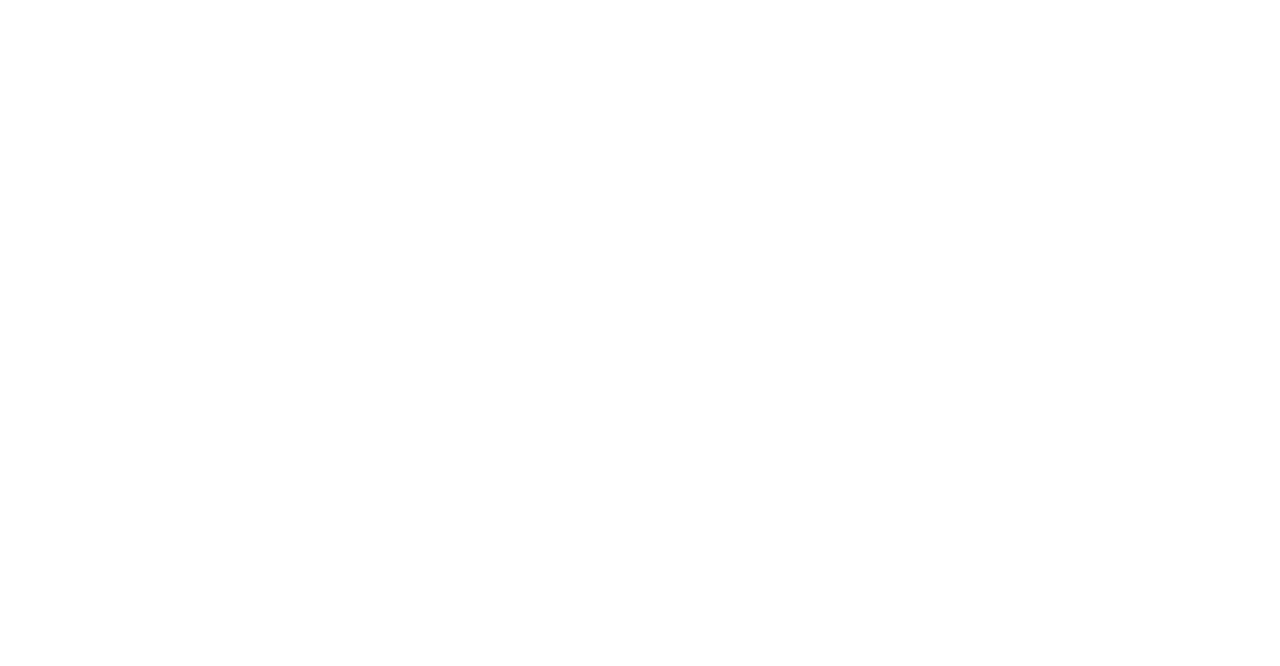
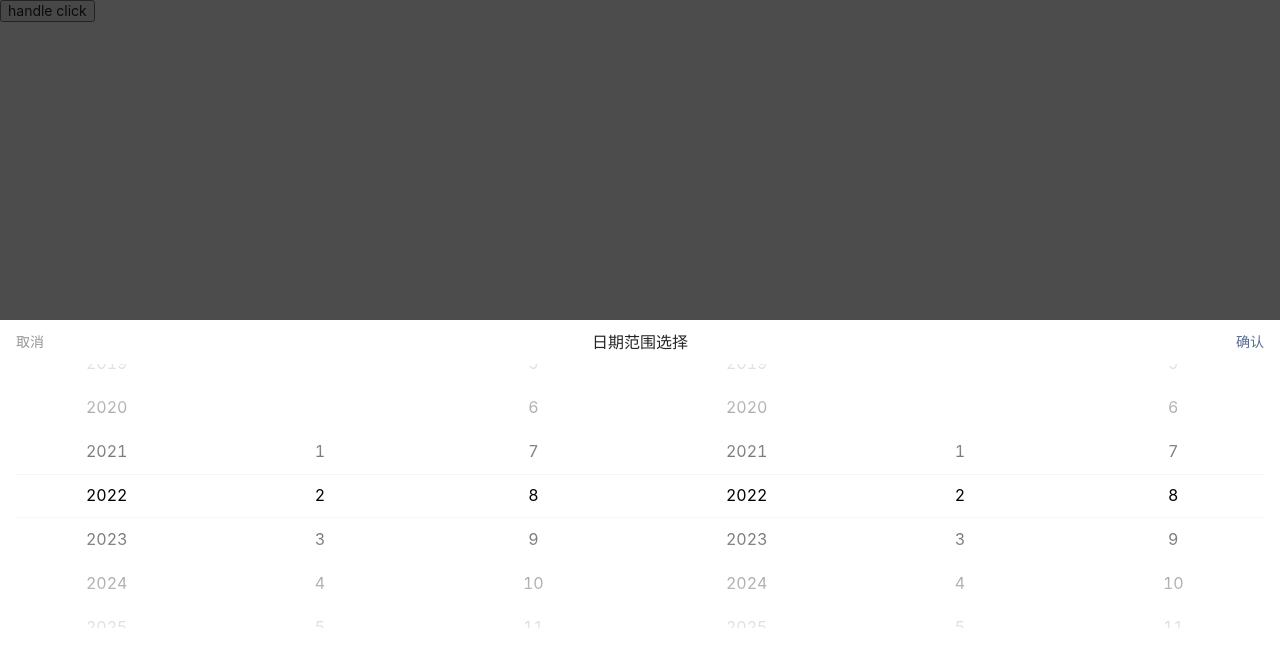
Before and after one commit to cc-hearts/ui-demi, a Vue app: page /#/ in a window 1280 px wide. Shown: the top 666 px of the page. Built offline with nearby package versions, Linux system fonts and the light colour scheme.

Commit message:
chore: add rangeDatePicker component

```diff
--- /dev/null
+++ b/src/components/rangeDatePicker.vue
@@ -0,0 +1,227 @@
+<template>
+  <div>
+    <van-popup position="bottom" :style="{ height: '60%' }" :value="showNative" @input="handleChangeShow">
+      <van-picker :title="title" show-toolbar :columns="columns" @change="handleChange" />
+    </van-popup>
+  </div>
+</template>
+
+<script>
+import { Picker, Popup } from 'vant'
+// 日期范围选择框
+export default {
+  name: 'RangeDatePicker',
+  components: {
+    'van-picker': Picker,
+    'van-popup': Popup,
+  },
+  props: {
+    // 是否显示日期范围选择框
+    type: {
+      type: String,
+      default: 'date',
+    },
+    show: {
+      type: Boolean,
+      default: false,
+    },
+    // 日期范围选择框的标题
+    title: {
+      type: String,
+      default: '日期范围选择',
+    },
+    // 日期范围选择框的最小日期
+    minDate: {
+      type: Date,
+      default: () => new Date(1970, 1, 1),
+    },
+    // 日期范围选择框的最大日期
+    maxDate: {
+      type: Date,
+      default: () => new Date(2035, 12, 31),
+    },
+    // 日期范围选择框的默认日期范围
+    defaultDate: {
+      type: Date,
+      default: () => new Date(),
+    },
+    // 日期范围选择框的日期范围
+    range: {
+      type: Array,
+      default: () => [],
+    },
+    // 日期范围选择框的日期范围变化时的回调函数
+    onChange: {
+      type: Function,
+      default: () => {},
+    },
+  },
+  data() {
+    return {
+      columns: [],
+      maxYear: 2035,
+      minYear: 1970,
+      maxMonth: 12,
+      minMonth: 1,
+      maxDay: 31,
+      minDay: 1,
+      showNative: false,
+    }
+  },
+  watch: {
+    type: {
+      handler() {
+        this.initRangeDate()
+      },
+      immediate: true,
+    },
+    show: {
+      handler(val) {
+        this.showNative = val
+      },
+      immediate: true,
+    },
+  },
+  methods: {
+    initRangeDate() {
+      // 根据当前的时间来初始化
+      const year = this.getYearRange(true, true)
+      if (this.type === 'date') {
+        const month = this.getMonthRange()
+        const date = this.getDateRange()
+        this.columns = this.formatRangeDate(year, month, date)
+      } else if (this.type === 'month') {
+        const month = this.getMonthRange()
+        this.columns = this.formatRangeDate(year, month)
+      } else if (this.type === 'year') {
+        this.columns = this.formatRangeDate(year)
+      }
+    },
+    formatRangeDate(...args) {
+      let api = ['getFullYear', 'getMonth', 'getDate']
+      api = [...api].concat(api)
+      const arr = [...args].concat(args)
+      return arr.map((val, index) => {
+        return {
+          values: val,
+          defaultIndex: val.findIndex((i) => i === this.defaultDate[api[index]]()),
+        }
+      })
+    },
+    getData(api, maxBool, minBool) {
+      const arr = []
+      let min = api === 'getFullYear' ? this.minYear : api === 'getMonth' ? this.minMonth : this.minDay
+      let max = api === 'getFullYear' ? this.maxYear : api === 'getMonth' ? this.maxMonth : this.maxDay
+      if (minBool) {
+        min = this.minDate[api]()
+      }
+      if (maxBool) {
+        max = this.maxDate[api]()
+      }
+
+      for (let i = min; i <= max; i++) {
+        arr.push(i)
+      }
+      return arr
+    },
+    getYearRange(isMax = false, isMin = false) {
+      return this.getData('getFullYear', isMax, isMin)
+    },
+    getMonthRange(isMax = false, isMin = false) {
+      return this.getData('getMonth', isMax, isMin)
+    },
+    getDateRange(isMax = false, isMin = false) {
+      return this.getData('getDate', isMax, isMin)
+    },
+    handleChangeShow(val) {
+      this.$emit('update:show', val)
+    },
+    enquireArray(arr1, arr2) {
+      if (arr1.length !== arr2.length) return false
+      for (let i = 0; i < arr1.length; i++) {
+        if (arr1[i] !== arr2[i]) return false
+      }
+      return true
+    },
+    dateFilter(getData, isMax, isMin, index) {
+      const day = this[getData](isMax, isMin)
+      this.columns.splice(index, 1, {
+        values: day,
+      })
+    },
+    getMonth(index, field, picker) {
+      const val = picker[index]
+      const min = this.minDate.getFullYear()
+      const max = this.maxDate.getFullYear()
+      if (field === 'year') {
+        if (val === min || val === max) {
+          // 对月份限制
+          this.dateFilter('getMonthRange', val === max, val === min, index + 1)
+          // 对日期限制
+          if (this.type === 'date') {
+            this.dateFilter('getDateRange', val === max, val === min, index + 2)
+          }
+        } else {
+          this.initMonth(index)
+          if (this.type === 'date') {
+            this.initDay(index + 1)
+          }
+        }
+      } else if (field === 'month') {
+        if (val === min || val === max) {
+          this.getDay(index, 'month', val)
+        } else {
+          this.initDay(index)
+        }
+      }
+    },
+    getDay(index, field, picker) {
+      console.log(index, field, picker)
+      const val = picker[index]
+      const min = this.minDate.getMonth()
+      const max = this.maxDate.getMonth()
+      if (val === min || val === max) {
+        // 对日限制
+        this.dateFilter('getDateRange', val === max, val === min, index + 1)
+      } else {
+        this.initDay(index)
+      }
+    },
+    initDay(index) {
+      const arr = this.getDateRange()
+      if (!this.enquireArray(arr, this.columns[index + 1])) {
+        const { defaultIndex } = this.columns[index + 1]
+        this.columns.splice(index + 1, 1, {
+          values: arr,
+          defaultIndex,
+        })
+      }
+    },
+    initMonth(index) {
+      const arr = this.getMonthRange()
+      if (!this.enquireArray(arr, this.columns[index + 1])) {
+        const { defaultIndex } = this.columns[index + 1]
+        this.columns.splice(index + 1, 1, {
+          values: arr,
+          defaultIndex,
+        })
+      }
+    },
+    handleChange(val, picker, index) {
+      if (this.type === 'date') {
+        if (index === 3 || index === 0) {
+          this.getMonth(index, 'year', picker, index)
+        } else if (index === 1 || index === 4) {
+          this.getDay(index, 'month', picker, index)
+        }
+      } else if (this.type === 'month') {
+        if (index === 0 || index === 2) {
+          this.getMonth(index, 'year', picker, index)
+        }
+      }
+    },
+  },
+}
+</script>
+
+<style></style>
--- a/src/pages/form/index.vue
+++ b/src/pages/form/index.vue
@@ -1,41 +1,37 @@
 <template>
   <div>
-    <van-form>
-      <template v-for="item in column">
-        <template v-if="item.type === 'input'">
-          <van-field :key="item.field">
-            <!--  -->
-          </van-field>
-        </template>
-        <!-- <template v-else-if="">
-
-        </template> -->
-      </template>
-    </van-form>
+    <range-date-picker
+      type="date"
+      :min-date="minDate"
+      :max-date="maxDate"
+      :show.sync="isShow"
+      :currentDate="currentDate"
+    />
+    <button @click="handleClick">handle click</button>
   </div>
 </template>
 
 <script>
-import { Form, Field } from 'vant'
+import RangeDatePicker from '../../components/rangeDatePicker.vue'
 
 export default {
   name: 'StudentForm',
   components: {
-    'van-form': Form,
-    'van-field': Field,
+    RangeDatePicker,
   },
   data() {
     return {
-      column: [
-        {
-          label: '学生姓名',
-          type: 'input',
-          field: 'name',
-        },
-      ],
+      currentDate: new Date(),
+      isShow: true,
+      minDate: new Date(1990, 2, 10),
+      maxDate: new Date(2035, 8, 12),
     }
   },
-  methods: {},
+  methods: {
+    handleClick() {
+      this.isShow = true
+    },
+  },
 }
 </script>
 
--- a/src/router/index.js
+++ b/src/router/index.js
@@ -1,4 +1,3 @@
-/* eslint-disable import/no-unresolved */
 import Vue from 'vue'
 import VueRouter from 'vue-router'
 
--- a/vue.config.js
+++ b/vue.config.js
@@ -2,4 +2,9 @@ const { defineConfig } = require('@vue/cli-service')
 
 module.exports = defineConfig({
   transpileDependencies: true,
+  chainWebpack: (config) => {
+    // disable pwa
+    config.plugins.delete('pwa')
+    config.plugins.delete('workbox')
+  },
 })
```
Also changed, not shown: .eslintrc.js.
